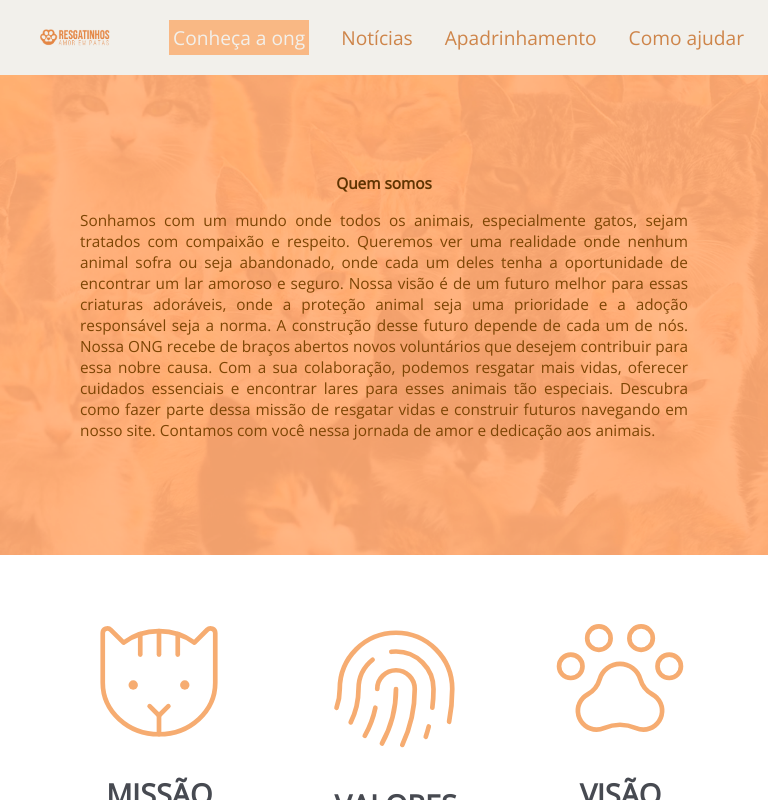
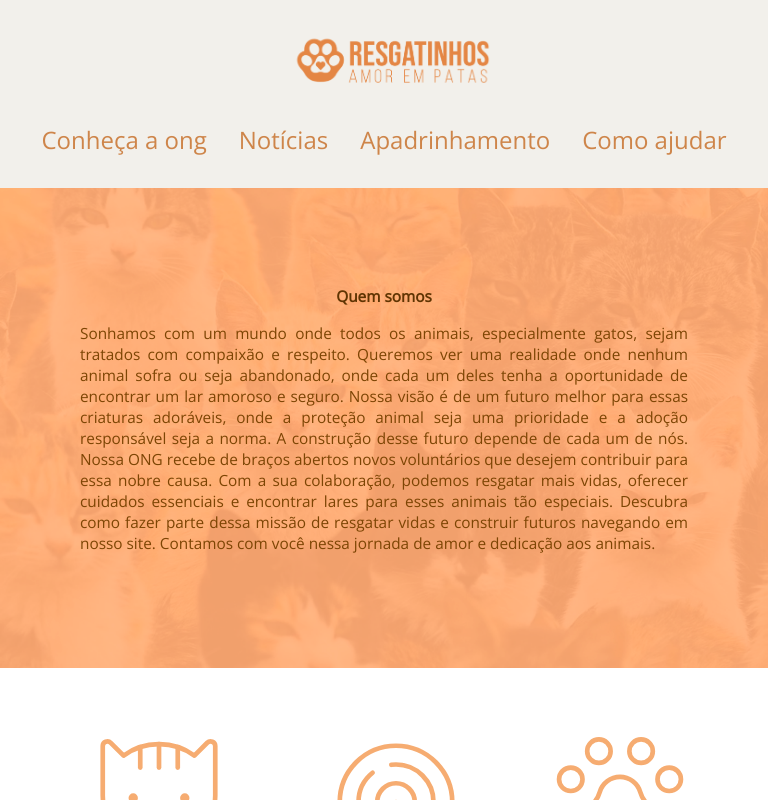
Before and after one commit to LuciaSindeaux/projeto-final-resgatinhos-reprograma, a React (Vite) app in the folder lucia-sindeaux/projeto-final-resgatinhos/: page / in a window 768 px wide. Shown: the top 800 px of the page. Built offline with nearby package versions, Linux system fonts and the light colour scheme; no server answers.

Commit message:
responsividade menu

```diff
--- a/lucia-sindeaux/projeto-final-resgatinhos/src/styles/components/menu.module.css
+++ b/lucia-sindeaux/projeto-final-resgatinhos/src/styles/components/menu.module.css
@@ -1,10 +1,3 @@
-
-.menuLink.active {
-  color: #f2f0eb;
-  background-color: #f9b884;
-  padding: 4px;
-}
-
 .menuContainer {
   background-color: #f2f0eb;
   display: flex;
@@ -31,7 +24,6 @@
   display: flex;
 }
 
-
 @media (max-width: 414px) {
   .menuContainer {
     padding: 1rem;
@@ -49,31 +41,28 @@
   }
 }
 
-
-  @media (max-width: 767px) {
-
-  }
-
-
 @media (min-width: 768px) and (max-width: 1023px) {
   .menuContainer {
-      padding: 1.5rem;
+    flex-direction: column;
+    align-items: center;
   }
 
   .menuLogo {
-      max-width: 10%;
+    order: -1;
+    width: 60%;
+    max-width: 200px;
+    margin-bottom: 2rem;
   }
 
   .menuLink {
-      font-size: 1.2rem;
+    flex-direction: column;
+    gap: 1rem;
   }
 }
-
 
 @media (min-width: 1024px) and (max-width: 1439px) {
 
 }
-
 
 @media (min-width: 1440px) {
   .menuContainer {
@@ -88,3 +77,27 @@
     font-size: 1.5rem;
   }
 }
+
+
+@media (max-width: 360px) {
+  .menuContainer {
+    padding: 1rem;
+    flex-direction: column;
+    align-items: flex-start;
+  }
+
+  .menuLogo {
+    max-width: 60%;
+    max-height: 80px;
+    margin-bottom: 1rem;
+  }
+
+  .menuLink {
+    font-size: 1rem;
+  }
+
+  .menuList {
+    gap: 2rem;
+    display: flex;
+  }
+}
```
Lines whose indentation alone changed are shown as unchanged.
